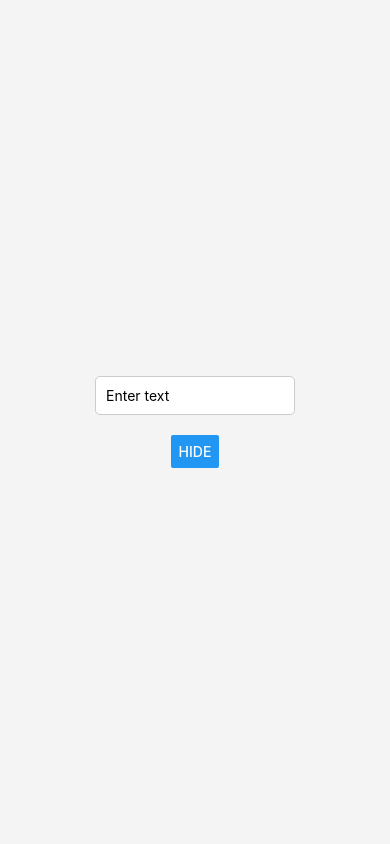
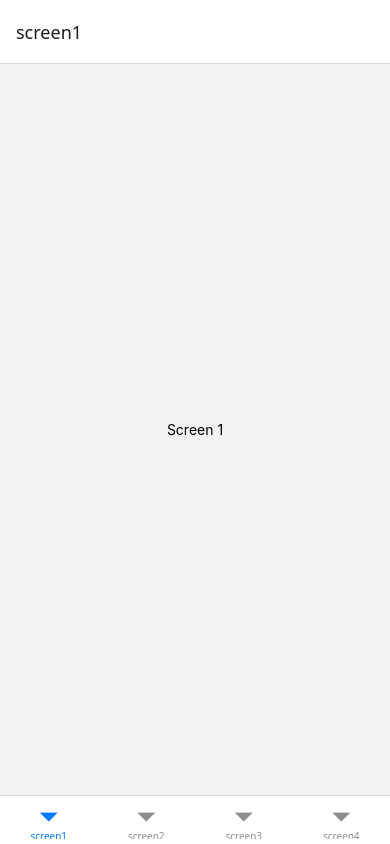
Before and after one commit to rashedshboul11/jovision2-react-native, a React Native app: screen /screen1 in a window 390 px wide. Built offline with nearby package versions, Linux system fonts and the light colour scheme.

Commit message:
added Task41

```diff
--- a/App.tsx
+++ b/App.tsx
@@ -1,12 +1,10 @@
 import React from "react";
-import { Provider } from "react-redux";
-import { store } from "./redux/store";
-import Task39 from "./Tasks/Task39";
-
+import { NavigationContainer } from "@react-navigation/native";
+import Task41 from "./Tasks/Task41";
 export default function App() {
   return (
-    <Provider store={store}>
-      <Task39 />
-    </Provider>
+   <Task41>
+
+   </Task41>
   );
 }
--- /dev/null
+++ b/Tasks/Task41.js
@@ -0,0 +1,27 @@
+import React from "react";
+import { createBottomTabNavigator } from "@react-navigation/bottom-tabs";
+import { NavigationContainer } from "@react-navigation/native";
+import { View } from "react-native";
+import { enableScreens } from 'react-native-screens';
+import Screen1 from "./myComponents/Screen1_Task41";
+import Screen2 from "./myComponents/Screen2_Task41";
+import Screen3 from "./myComponents/Screen3_Task41";
+import Screen4 from "./myComponents/Screen4_Task41";
+
+
+const Tab = createBottomTabNavigator();
+enableScreens();
+function Task41() {
+    return(
+        <NavigationContainer>
+            <Tab.Navigator>
+                <Tab.Screen name="screen1" component={Screen1}/>
+                <Tab.Screen name="screen2" component={Screen2}/>
+                <Tab.Screen name="screen3" component={Screen3}/>
+                <Tab.Screen name="screen4" component={Screen4}/>
+            </Tab.Navigator>
+        </NavigationContainer>
+    );
+}
+
+export default Task41;
--- /dev/null
+++ b/Tasks/myComponents/Screen1_Task41.js
@@ -0,0 +1,18 @@
+import React from "react";
+import { View, Text, StyleSheet } from "react-native";
+
+export default function Screen1() {
+  return (
+    <View style={styles.container}>
+      <Text>Screen 1</Text>
+    </View>
+  );
+}
+
+const styles = StyleSheet.create({
+  container: {
+    flex: 1,
+    justifyContent: "center",
+    alignItems: "center",
+  },
+});
--- /dev/null
+++ b/Tasks/myComponents/Screen2_Task41.js
@@ -0,0 +1,18 @@
+import React from "react";
+import { View, Text, StyleSheet } from "react-native";
+
+export default function Screen2() {
+  return (
+    <View style={styles.container}>
+      <Text>Screen 2</Text>
+    </View>
+  );
+}
+
+const styles = StyleSheet.create({
+  container: {
+    flex: 1,
+    justifyContent: "center",
+    alignItems: "center",
+  },
+});
--- /dev/null
+++ b/Tasks/myComponents/Screen3_Task41.js
@@ -0,0 +1,18 @@
+import React from "react";
+import { View, Text, StyleSheet } from "react-native";
+
+export default function Screen3() {
+  return (
+    <View style={styles.container}>
+      <Text>Screen 3</Text>
+    </View>
+  );
+}
+
+const styles = StyleSheet.create({
+  container: {
+    flex: 1,
+    justifyContent: "center",
+    alignItems: "center",
+  },
+});
--- /dev/null
+++ b/Tasks/myComponents/Screen4_Task41.js
@@ -0,0 +1,18 @@
+import React from "react";
+import { View, Text, StyleSheet } from "react-native";
+
+export default function Screen4() {
+  return (
+    <View style={styles.container}>
+      <Text>Screen 4</Text>
+    </View>
+  );
+}
+
+const styles = StyleSheet.create({
+  container: {
+    flex: 1,
+    justifyContent: "center",
+    alignItems: "center",
+  },
+});
--- a/package.json
+++ b/package.json
@@ -11,9 +11,14 @@
   },
   "dependencies": {
     "@react-native-async-storage/async-storage": "^2.1.1",
+    "@react-navigation/bottom-tabs": "^7.2.1",
+    "@react-navigation/native": "^7.0.15",
+    "@react-navigation/native-stack": "^7.2.1",
     "@reduxjs/toolkit": "^2.6.0",
     "react": "19.0.0",
     "react-native": "0.78.0",
+    "react-native-safe-area-context": "^5.2.0",
+    "react-native-screens": "^4.9.1",
     "react-native-video": "^6.10.1",
     "react-redux": "^9.2.0"
   },
```
Also changed, not shown: 1 other file (tests, documents, lock files or other folders).
